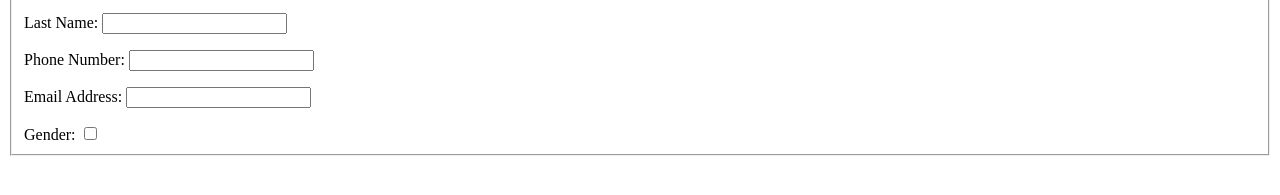
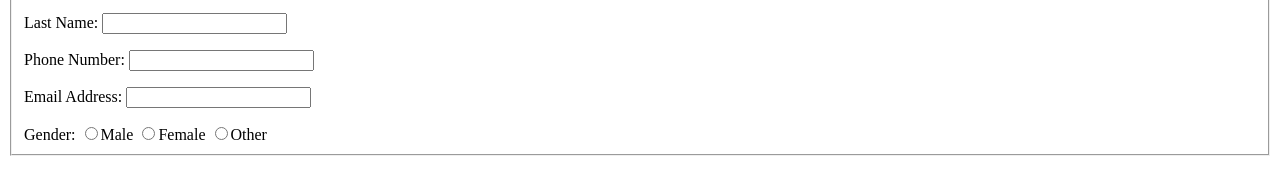
Before and after one commit to yfarook3/itmd-361-lab-4, a plain HTML site: page index.html in a window 1280 px wide. Shown: the part 127-322 px from the top of the page. Drawn offline with Linux system fonts and the light colour scheme.

Commit message:
Update index.html
changed checkbox to radio since only one option, and added the 3 options to choose from

```diff
--- a/index.html
+++ b/index.html
@@ -19,7 +19,9 @@
 
 	<div>
 		<label> Gender: </label>
-		<input type= "checkbox" name = "gender_field" value="thevalue">
+		<input type= "radio" name = "gender_field" value="Male"><label>Male</label>
+		<input type= "radio" name = <input type= "radio" name = "gender_field" value="Female"><label>Female</label>
+		<input type= "radio" name = "gender_field" value="Other"><label>Other</label>
 	</div>
  </fieldset>
 
```
